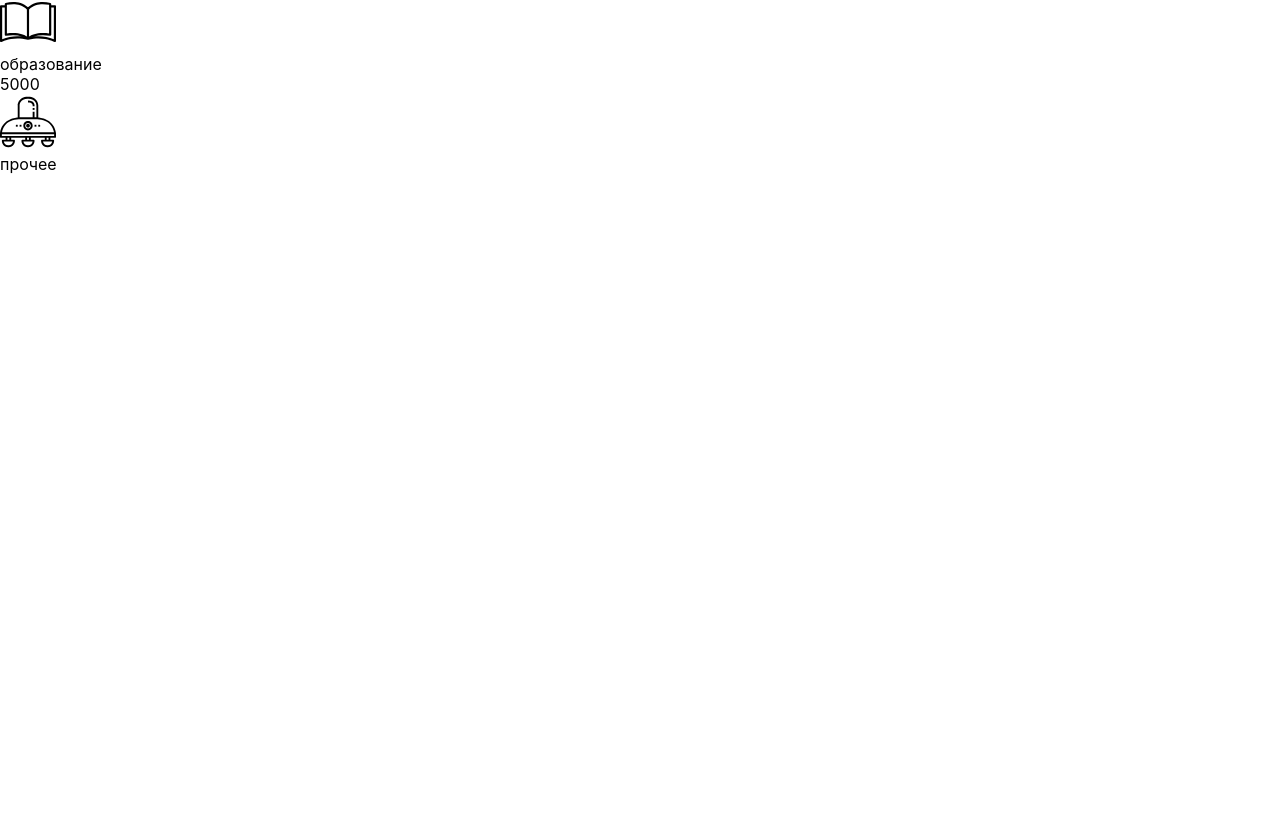
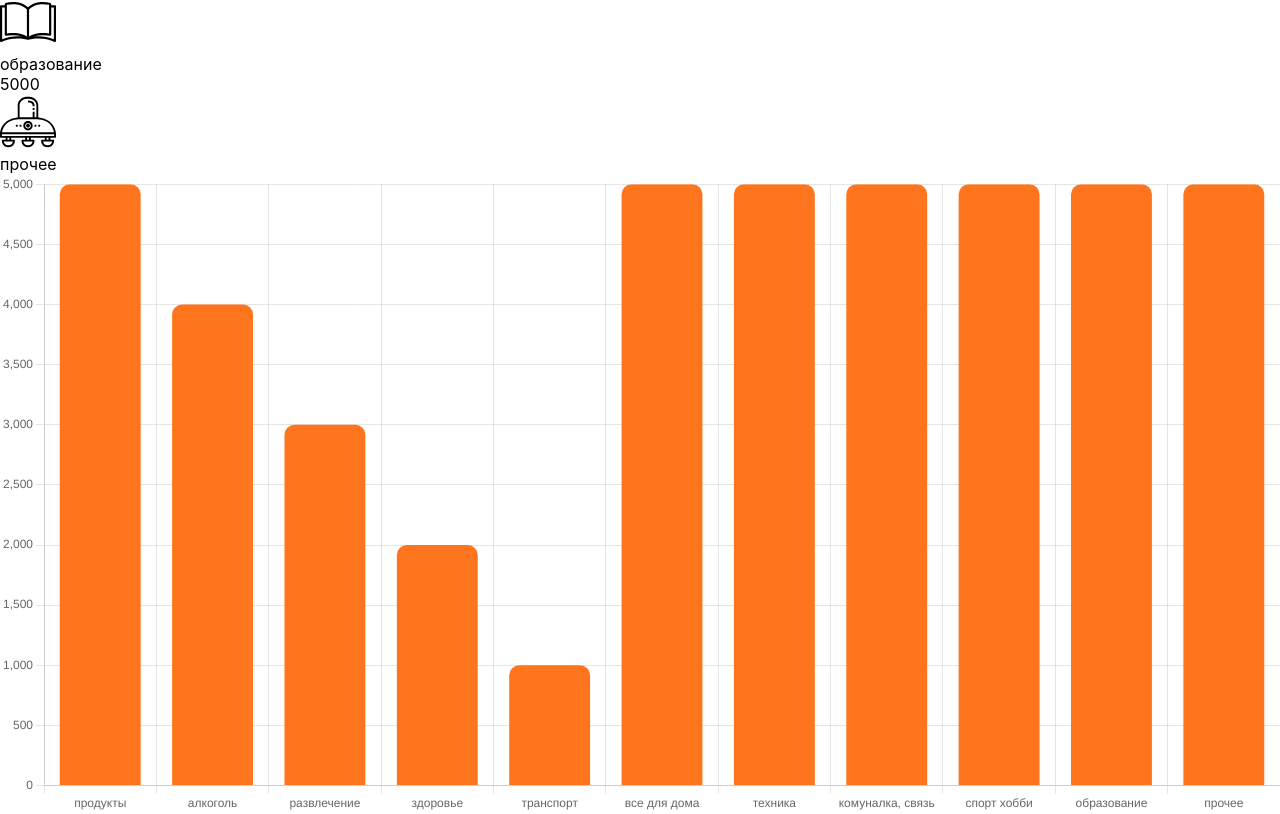
Before and after one commit to chillhaze/team-project-client, a React (Create React App) app: page /reports in a window 1280 px wide. Shown: the part 1278-2092 px from the top of the page. Before the commit the page ends 1452 px from the top, so only its background shows below. Built offline with nearby package versions, Linux system fonts and the light colour scheme.

Commit message:
Done Components for report
Сделаны компоненты для страницы отчеты. Папка db временная, после написания логики будет удалена.

```diff
--- a/package.json
+++ b/package.json
@@ -10,7 +10,9 @@
     "@testing-library/react": "^12.1.2",
     "@testing-library/user-event": "^13.5.0",
     "axios": "^0.24.0",
+    "chart.js": "^3.7.0",
     "react": "^17.0.2",
+    "react-chartjs-2": "^4.0.0",
     "react-dom": "^17.0.2",
     "react-redux": "^7.2.6",
     "react-responsive": "^9.0.0-beta.5",
--- /dev/null
+++ b/src/components/Report/BarChart.jsx
@@ -0,0 +1,63 @@
+import React from 'react';
+import { useMediaQuery } from 'react-responsive';
+import {
+  Chart as ChartJS,
+  CategoryScale,
+  LinearScale,
+  BarElement,
+  Title,
+  Tooltip,
+  Legend,
+} from 'chart.js';
+import { Bar } from 'react-chartjs-2';
+// db это на время создания компонентов
+import category from './db/db.json';
+
+function BarChart() {
+  const isMobile = useMediaQuery({
+    query: '(max-width: 320px)',
+  });
+  const indexAxis = isMobile ? 'y' : 'x';
+  // ==========================================
+  const labels = [];
+  category.map(({ name }) => labels.push(name));
+  const dataSumm = [];
+  category.map(({ summ }) => dataSumm.push(summ));
+
+  ChartJS.register(
+    CategoryScale,
+    LinearScale,
+    BarElement,
+    Title,
+    Tooltip,
+    Legend,
+  );
+  const options = {
+    indexAxis: indexAxis,
+    responsive: true,
+    plugins: {
+      legend: {
+        position: false,
+      },
+      title: {
+        display: false,
+        text: 'Chart.js Bar Chart',
+      },
+    },
+  };
+
+  const data = {
+    labels,
+    datasets: [
+      {
+        label: 'Category',
+        data: dataSumm,
+        backgroundColor: '#FF751D',
+        borderRadius: '10',
+      },
+    ],
+  };
+  return <Bar options={options} data={data} />;
+}
+
+export default BarChart;
--- a/src/components/Report/Report.jsx
+++ b/src/components/Report/Report.jsx
@@ -1,6 +1,7 @@
 import React from 'react';
 import BalanceInReport from './BalanceInReport';
 import CategoryList from './CategoryList';
+import BarChart from './BarChart';
 import CurrentPeriod from './CurrentPeriod';
 import ExpensesIncome from './ExpensesIncome';
 import { Wrapper } from './styled/Report.styled';
@@ -22,6 +23,7 @@ const Report = () => {
       <ExpensesIncome summExpenses={summExpenses} summIncome={summIncome} />
       <SwitchType selectedType={selectedType} />
       <CategoryList />
+      <BarChart />
     </Wrapper>
   );
 };
--- a/src/components/Report/db/db.json
+++ b/src/components/Report/db/db.json
@@ -6,22 +6,22 @@
   },
   {
     "name": "алкоголь",
-    "summ": "5000",
+    "summ": "4000",
     "icon": "icon-alcohol"
   },
   {
     "name": "развлечение",
-    "summ": "5000",
+    "summ": "3000",
     "icon": "icon-entertainment"
   },
   {
     "name": "здоровье",
-    "summ": "5000",
+    "summ": "2000",
     "icon": "icon-health"
   },
   {
     "name": "транспорт",
-    "summ": "5000",
+    "summ": "1000",
     "icon": "icon-transport"
   },
   {
--- /dev/null
+++ b/src/components/Report/styled/Chart.styled.jsx
@@ -0,0 +1,3 @@
+import styled from '@emotion/styled';
+
+export const Wrapper = styled.div``;
```
Also changed, not shown: 1 other file (tests, documents, lock files or other folders).
